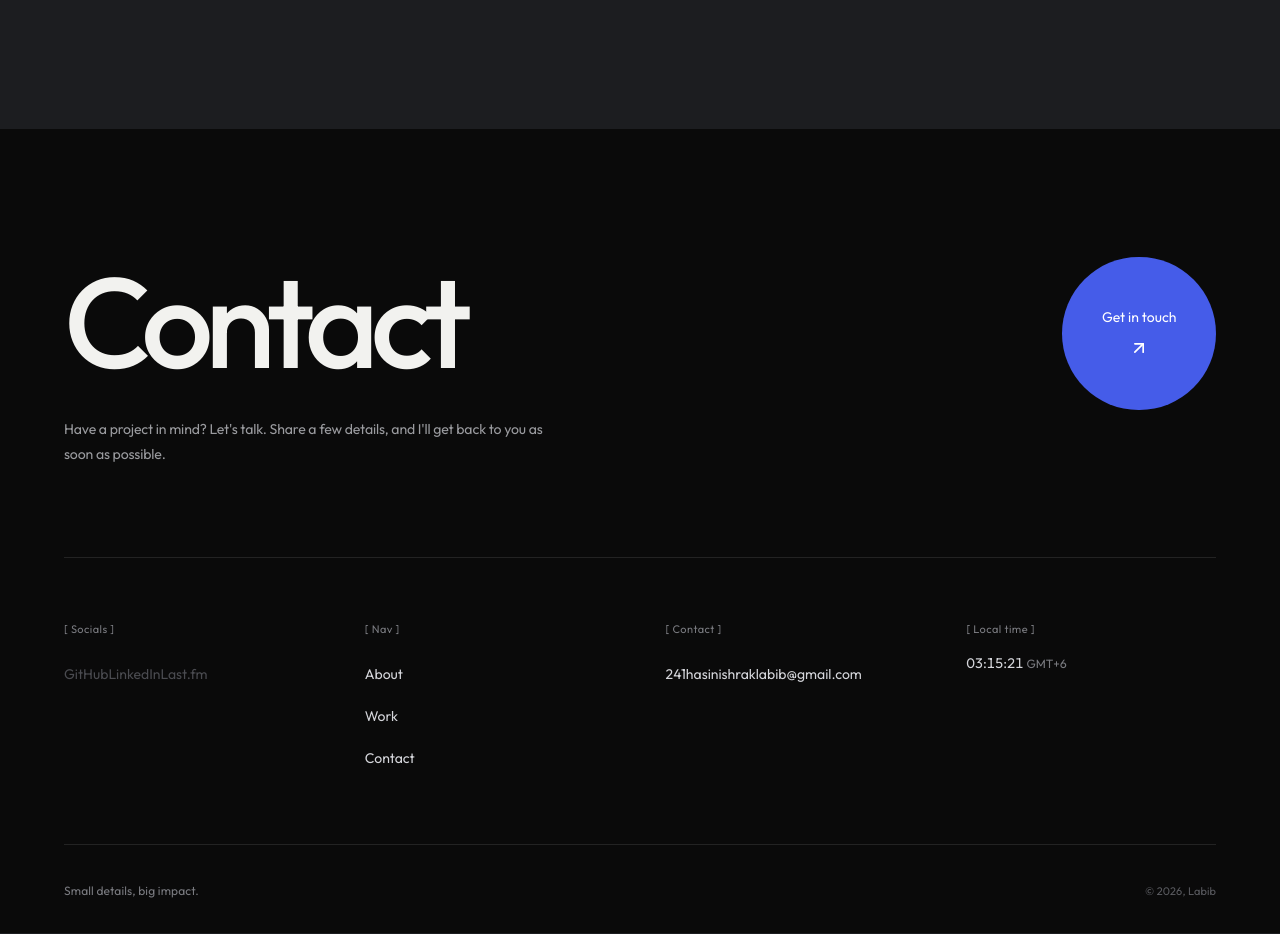
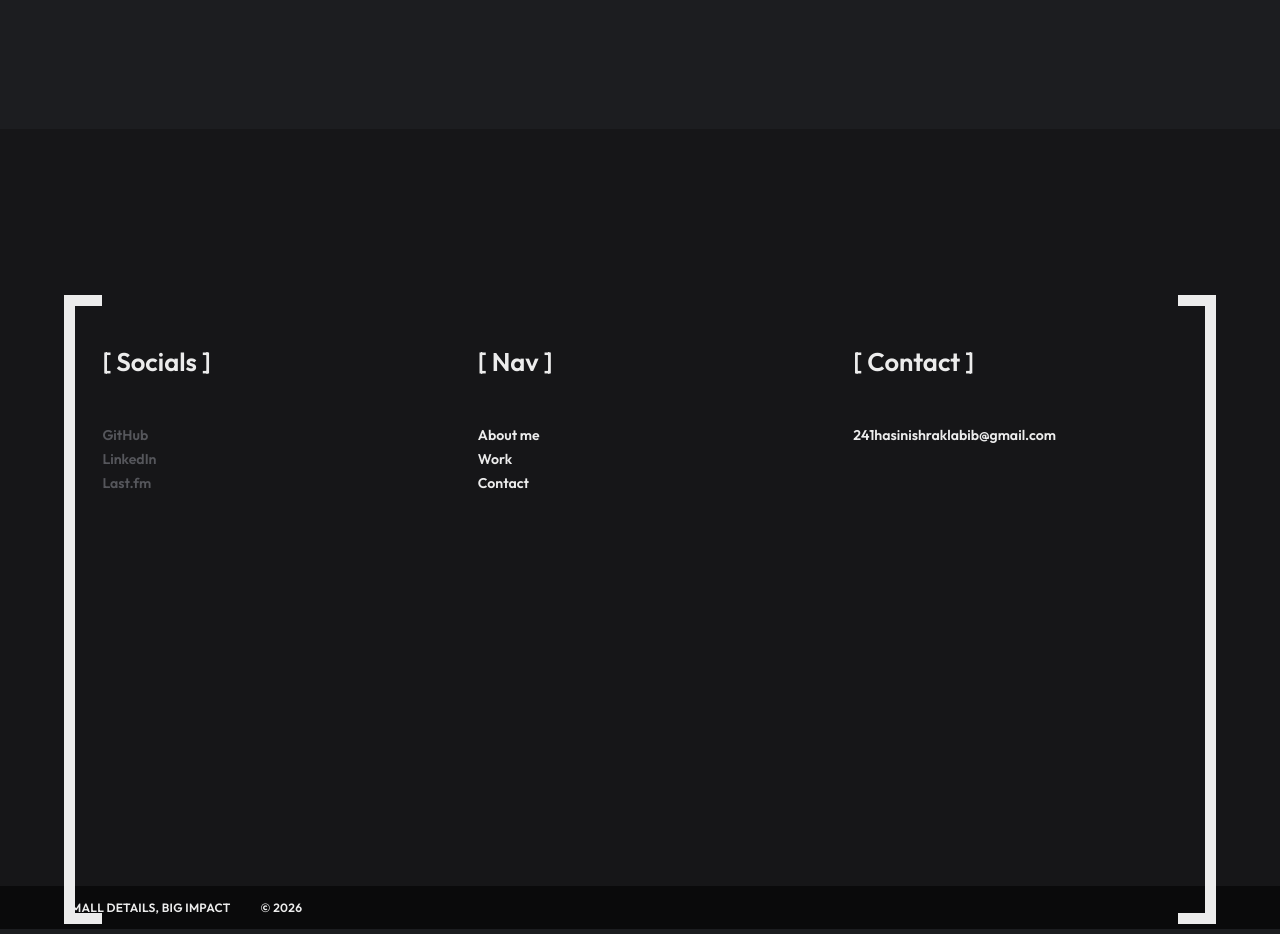
Before and after one commit to LabibIshrak/LabibIshrak.github.io, a Next.js app: page / in a window 1280 px wide. Shown: the part 6180-7114 px from the top of the page. Built offline with nearby package versions, Linux system fonts and the light colour scheme.

Commit message:
Update contact and footer to match reference

```diff
--- a/src/app/globals.css
+++ b/src/app/globals.css
@@ -504,16 +504,18 @@ button:focus-visible,
 }
 
 .ct-content h2 {
-  font-size: clamp(56px, 8vw, 132px);
+  font-size: clamp(64px, 11vw, 170px);
+  font-weight: 800;
   line-height: 1;
-  letter-spacing: -0.065em;
+  letter-spacing: -0.02em;
+  color: #ececec;
 }
 
 .ct-content p {
-  max-width: 440px;
-  color: var(--muted);
-  font-size: clamp(15px, 1.2vw, 18px);
-  line-height: 1.6;
+  max-width: 400px;
+  color: #d5d6db;
+  font-size: clamp(14px, 1.1vw, 16px);
+  line-height: 1.5;
 }
 
 .ct-actions {
@@ -526,28 +528,34 @@ button:focus-visible,
 
 .ct-button {
   display: inline-flex;
-  min-height: 52px;
+  min-height: 30px;
   align-items: center;
-  gap: 10px;
-  padding: 0 26px;
-  border: 1px solid var(--rule);
+  padding: 0 12px;
+  border: 1px solid transparent;
   border-radius: 99px;
-  font-size: 15px;
-  transition: background 250ms, border-color 250ms, transform 250ms;
-}
-
-.ct-button:hover {
-  border-color: var(--foreground);
+  font-size: 13px;
+  letter-spacing: 0.01em;
+  transition: background 250ms, color 250ms, border-color 250ms;
 }
 
 .ct-button.is-primary {
-  border-color: var(--accent);
-  background: var(--accent);
-  color: white;
+  background: #ececec;
+  color: #0a0a0a;
 }
 
 .ct-button.is-primary:hover {
-  background: #5a6ff0;
+  background: #fff;
+}
+
+.ct-button.is-dark {
+  background: #1c1c1e;
+  border-color: rgb(255 255 255 / 18%);
+  color: #ececec;
+}
+
+.ct-button.is-dark:hover {
+  background: #ececec;
+  color: #0a0a0a;
 }
 
 /* Contact diagonal slide-in overlay */
@@ -570,99 +578,56 @@ button:focus-visible,
 }
 
 /* =========================================
-   ALEJANDRO-STYLE FOOTER
+   BRACKET-FRAME FOOTER (monochrome)
    ========================================= */
 
 .ale-footer {
   position: relative;
   z-index: 1;
-  background: #0a0a0a;
-  color: #f2f2ef;
+  display: flex;
+  min-height: 100svh;
+  flex-direction: column;
+  background: #161618;
+  color: #ececec;
   font-family: var(--sans);
 }
 
-.ale-footer-inner {
-  max-width: 1420px;
-  margin-inline: auto;
-  padding: clamp(80px, 10vw, 150px) var(--gutter) 35px;
+.ale-footer-frame {
+  position: relative;
+  flex: 1;
+  margin: clamp(90px, 12vh, 120px) var(--gutter) clamp(24px, 4vh, 40px);
+  padding: clamp(30px, 4vw, 50px) clamp(28px, 3vw, 46px);
 }
 
-/* ── Top: heading + CTA ── */
-
-.ale-footer-top {
-  display: flex;
-  align-items: flex-start;
-  justify-content: space-between;
-  gap: clamp(30px, 5vw, 80px);
-  padding-bottom: clamp(55px, 7vw, 100px);
-  border-bottom: 1px solid rgb(255 255 255 / 10%);
+.ale-bracket {
+  position: absolute;
+  top: 0;
+  bottom: 0;
+  width: clamp(18px, 3vw, 40px);
+  border: clamp(6px, 0.9vw, 12px) solid #ececec;
 }
 
-.ale-footer-heading-area {
-  max-width: 820px;
+.ale-bracket.is-left {
+  left: 0;
+  border-right: 0;
 }
 
-.ale-footer-heading {
-  font-size: clamp(65px, 10vw, 155px);
-  font-weight: 500;
-  line-height: 1;
-  letter-spacing: -0.065em;
-  margin: 0;
+.ale-bracket.is-right {
+  right: 0;
+  border-left: 0;
 }
-
-.ale-footer-desc {
-  max-width: 500px;
-  margin-top: clamp(18px, 2.5vw, 32px);
-  color: #9a9b9f;
-  font-size: clamp(14px, 1.1vw, 17px);
-  font-weight: 400;
-  line-height: 1.8;
-  letter-spacing: -0.01em;
-}
-
-.ale-footer-cta {
-  flex-shrink: 0;
-  display: flex;
-  width: clamp(130px, 12vw, 185px);
-  aspect-ratio: 1;
-  flex-direction: column;
-  justify-content: center;
-  align-items: center;
-  gap: 12px;
-  border-radius: 50%;
-  background: var(--accent, #455ce9);
-  color: #fff;
-  font-size: 14px;
-  text-align: center;
-  transition: background 250ms, transform 350ms cubic-bezier(0.22, 1, 0.36, 1);
-}
-
-.ale-footer-cta:hover {
-  background: #5a6ff0;
-  transform: scale(1.06);
-}
-
-.ale-footer-cta-label {
-  pointer-events: none;
-}
-
-/* ── Columns ── */
 
 .ale-footer-columns {
   display: grid;
-  grid-template-columns: repeat(4, 1fr);
+  grid-template-columns: repeat(3, 1fr);
   gap: clamp(25px, 4vw, 55px);
-  padding-block: clamp(40px, 5vw, 65px);
-  border-bottom: 1px solid rgb(255 255 255 / 10%);
 }
 
 .ale-footer-col-label {
-  display: block;
-  margin-bottom: 18px;
-  color: #7a7b80;
-  font-size: 11px;
-  font-weight: 400;
-  letter-spacing: 0.04em;
+  margin: 0 0 clamp(28px, 4vw, 48px);
+  font-size: clamp(20px, 2vw, 28px);
+  font-weight: 600;
+  letter-spacing: 0;
 }
 
 .ale-footer-links {
@@ -672,65 +637,34 @@ button:focus-visible,
 }
 
 .ale-footer-links li {
-  margin-bottom: 2px;
+  margin-bottom: 6px;
+  font-size: clamp(14px, 1.1vw, 16px);
+  font-weight: 600;
 }
 
 .ale-footer-links a {
-  display: inline-flex;
-  min-height: 40px;
-  align-items: center;
-  font-size: 14px;
-  font-weight: 400;
-  color: #d5d6db;
-  transition: color 200ms;
+  color: #ececec;
+  transition: opacity 200ms;
 }
 
 .ale-footer-links a:hover {
-  color: #fff;
+  opacity: 0.6;
 }
 
 .ale-footer-unconfigured {
-  display: inline-flex;
-  min-height: 40px;
-  align-items: center;
-  font-size: 14px;
-  color: #4a4b50;
+  color: #55565b;
 }
-
-.ale-footer-time {
-  margin: 0;
-  font-size: 14px;
-  font-weight: 400;
-  color: #d5d6db;
-  font-variant-numeric: tabular-nums;
-}
-
-.ale-footer-gmt {
-  color: #7a7b80;
-  font-size: 12px;
-}
-
-/* ── Bottom bar ── */
 
 .ale-footer-bar {
   display: flex;
   align-items: center;
-  justify-content: space-between;
-  padding-top: clamp(22px, 3vw, 40px);
-}
-
-.ale-footer-tagline {
-  color: #7a7b80;
+  gap: clamp(20px, 2.5vw, 30px);
+  padding: 14px var(--gutter);
+  background: #0a0a0b;
   font-size: 12px;
-  font-weight: 400;
-  letter-spacing: 0.01em;
-}
-
-.ale-footer-copyright {
-  color: #5a5b60;
-  font-size: 11px;
-  font-weight: 400;
-  letter-spacing: 0.01em;
+  font-weight: 600;
+  letter-spacing: 0.02em;
+  text-transform: uppercase;
 }
 
 @media (min-width: 1100px) and (min-height: 850px) {
--- a/src/components/contact-transition.tsx
+++ b/src/components/contact-transition.tsx
@@ -1,7 +1,6 @@
 "use client";
 
 import { useEffect, useRef } from "react";
-import { ArrowUpRight } from "lucide-react";
 import { gsap } from "@/lib/gsap";
 import { profile } from "@/lib/content";
 
@@ -149,21 +148,20 @@ export function ContactTransition() {
         </div>
 
         <div className="ct-content">
-          <span className="eyebrow">CONTACT</span>
-          <h2>Let&apos;s talk.</h2>
+          <h2>CONTACT</h2>
           <p>
-            Have a project, an idea, or just want to say hi? Drop me a line
-            and I&apos;ll get back to you as soon as I can.
+            Have a project in mind? Let&apos;s talk. Share a few details, and
+            I&apos;ll get back to you as soon as possible.
           </p>
           <div className="ct-actions">
             {profile.email && (
               <a className="ct-button is-primary" href={`mailto:${profile.email}`} data-magnetic>
-                Get in touch <ArrowUpRight size={18} />
+                BOOK A CALL
               </a>
             )}
-            {profile.linkedin && (
-              <a className="ct-button" href={profile.linkedin} target="_blank" rel="noreferrer" data-magnetic>
-                LinkedIn <ArrowUpRight size={18} />
+            {profile.email && (
+              <a className="ct-button is-dark" href={`mailto:${profile.email}?subject=Quote`} data-magnetic>
+                GET A QUOTE
               </a>
             )}
           </div>
--- a/src/components/footer.tsx
+++ b/src/components/footer.tsx
@@ -1,6 +1,4 @@
-import { ArrowUpRight } from "lucide-react";
 import { profile } from "@/lib/content";
-import { FooterClock } from "./footer-clock";
 import { FooterMotion } from "./footer-motion";
 import { ContactTransition } from "./contact-transition";
 
@@ -17,38 +15,18 @@ export function Footer() {
     <>
       <ContactTransition />
       <footer id={FOOTER_ID} className="ale-footer">
-        <div className="ale-footer-inner">
-          {/* ── Top: heading + description + CTA ── */}
-          <div className="ale-footer-top">
-            <div className="ale-footer-heading-area">
-              <h2 className="ale-footer-heading">Contact</h2>
-              <p className="ale-footer-desc">
-                Have a project in mind? Let&apos;s talk. Share a few details,
-                and I&apos;ll get back to you as soon as possible.
-              </p>
-            </div>
+        <div className="ale-footer-frame footer-content">
+          <span className="ale-bracket is-left" aria-hidden="true" />
+          <span className="ale-bracket is-right" aria-hidden="true" />
 
-            {profile.email && (
-              <a
-                className="ale-footer-cta"
-                href={`mailto:${profile.email}`}
-                data-magnetic
-              >
-                <span className="ale-footer-cta-label">Get in touch</span>
-                <ArrowUpRight size={20} />
-              </a>
-            )}
-          </div>
-
-          {/* ── Columns: Socials / Nav / Contact / Time ── */}
           <div className="ale-footer-columns">
             <div className="ale-footer-col">
-              <span className="ale-footer-col-label">[ Socials ]</span>
+              <h3 className="ale-footer-col-label">[ Socials ]</h3>
               <ul className="ale-footer-links">
                 {socials.map(([label, href]) =>
                   href ? (
                     <li key={label}>
-                      <a href={href} target="_blank" rel="noreferrer" data-magnetic>
+                      <a href={href} target="_blank" rel="noreferrer">
                         {label}
                       </a>
                     </li>
@@ -62,16 +40,16 @@ export function Footer() {
             </div>
 
             <div className="ale-footer-col">
-              <span className="ale-footer-col-label">[ Nav ]</span>
+              <h3 className="ale-footer-col-label">[ Nav ]</h3>
               <ul className="ale-footer-links">
-                <li><a href="/about" data-magnetic>About</a></li>
-                <li><a href="/#work" data-magnetic>Work</a></li>
-                <li><a href="#contact-intro" data-magnetic>Contact</a></li>
+                <li><a href="/about">About me</a></li>
+                <li><a href="/#work">Work</a></li>
+                <li><a href="#contact-intro">Contact</a></li>
               </ul>
             </div>
 
             <div className="ale-footer-col">
-              <span className="ale-footer-col-label">[ Contact ]</span>
+              <h3 className="ale-footer-col-label">[ Contact ]</h3>
               <ul className="ale-footer-links">
                 {profile.email && (
                   <li>
@@ -80,25 +58,12 @@ export function Footer() {
                 )}
               </ul>
             </div>
+          </div>
+        </div>
 
-            <div className="ale-footer-col">
-              <span className="ale-footer-col-label">[ Local time ]</span>
-              <p className="ale-footer-time">
-                <FooterClock timeZone={profile.timezone} />{" "}
-                <span className="ale-footer-gmt">GMT+6</span>
-              </p>
-            </div>
-          </div>
-
-          {/* ── Bottom bar ── */}
-          <div className="ale-footer-bar">
-            <span className="ale-footer-tagline">
-              Small details, big impact.
-            </span>
-            <span className="ale-footer-copyright">
-              © {new Date().getFullYear()}, {profile.nickname}
-            </span>
-          </div>
+        <div className="ale-footer-bar">
+          <span>Small details, big impact</span>
+          <span>© {new Date().getFullYear()}</span>
         </div>
 
         <FooterMotion footerId={FOOTER_ID} />
```
